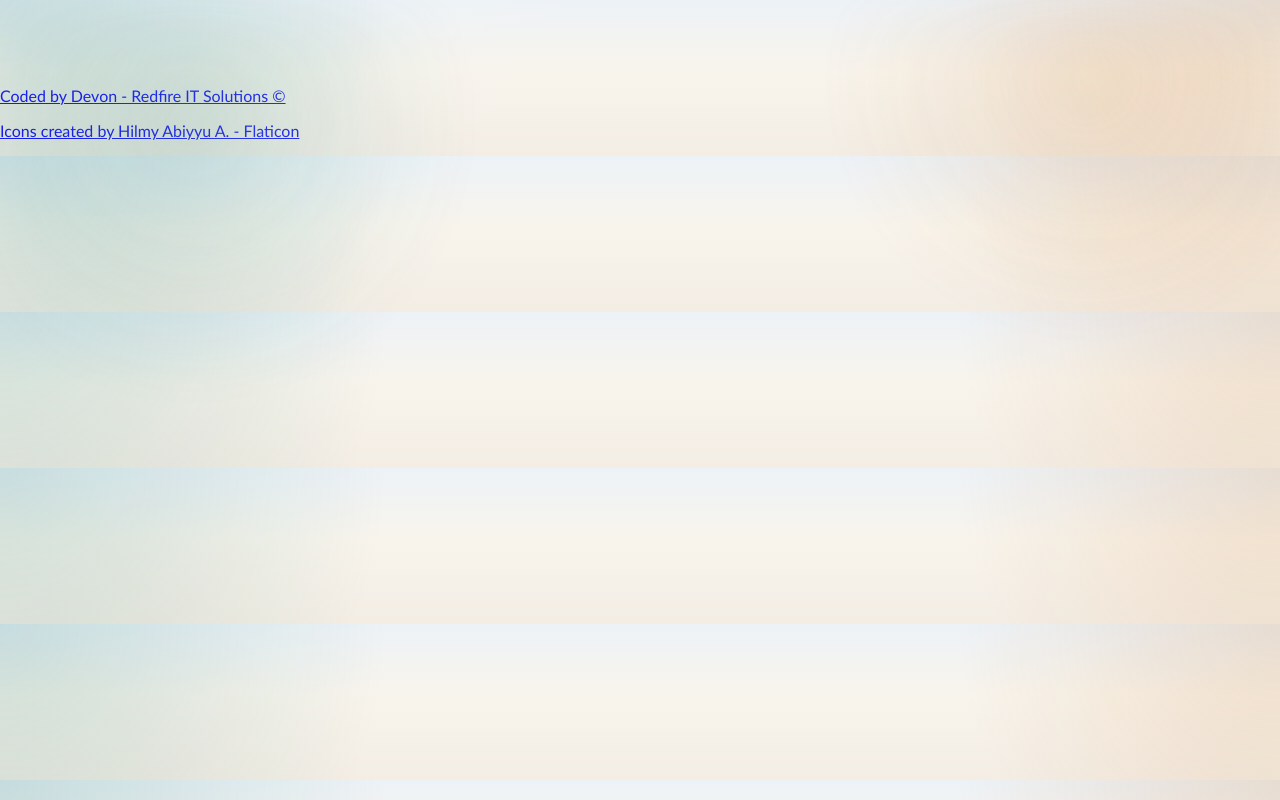
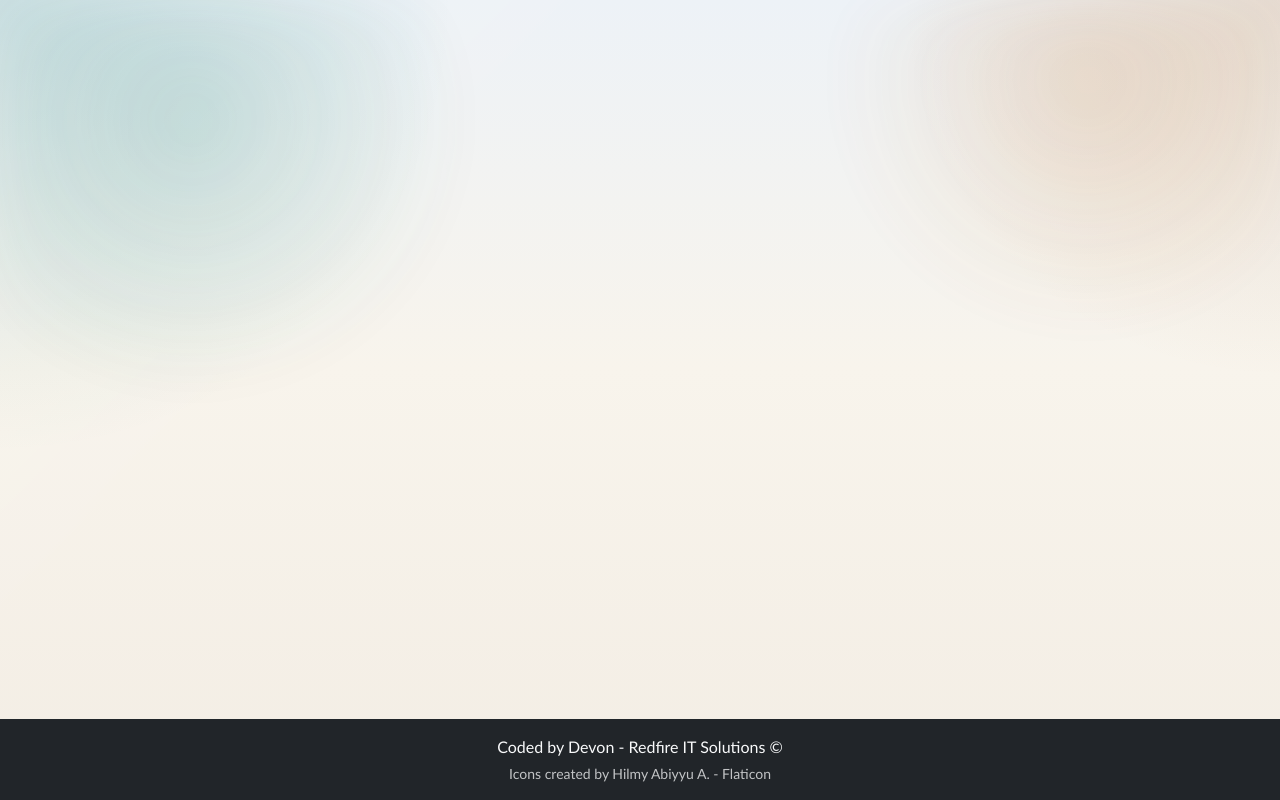
Before and after one commit to Devon-GS/Stock-Recon, a Flask app: template templates/base.html in a window 1280 px wide. Run offline with Flask 3, Linux system fonts and the light colour scheme; the template is opened without the code that fills it, so the values that code supplies are empty.

Commit message:
Fix footer not displying

```diff
--- a/templates/base.html
+++ b/templates/base.html
@@ -4,15 +4,23 @@
     <meta charset="utf-8">
     <meta name="viewport" content="width=device-width, initial-scale=1">
     <title>Inventory Usage Check</title>
+
+    <!-- Add Bootstrap CSS if it isn't already inside your styles.css -->
+    <link href="https://cdn.jsdelivr.net/npm/bootstrap@5.3.2/dist/css/bootstrap.min.css" rel="stylesheet">
+
     <link rel="stylesheet" href="{{ url_for('static', filename='styles.css') }}">
-	<link rel="icon" type="image/x-icon" href="{{ url_for('static', filename='favicon.ico') }}">
+    <link rel="icon" type="image/x-icon" href="{{ url_for('static', filename='favicon.ico') }}">
   </head>
-  <body>
+
+  <!-- Added Flexbox classes to body so mt-auto pushes the footer to the bottom -->
+  <body class="d-flex flex-column min-vh-100">
     <div class="page-bg"></div>
+
     <main class="shell">
       {% block content %}{% endblock %}
     </main>
-       <footer class="bg-dark text-light py-3 mt-auto">
+
+    <footer class="bg-dark text-light py-3 mt-auto">
         <div class="container text-center">
             <p class="mb-1">
                 <a href="https://devon-gs.github.io/" class="text-light text-decoration-none" title="coded by" target="_blank">
@@ -20,12 +28,11 @@
                 </a>
             </p>
             <p class="mb-0 small">
-			    <a href="https://www.flaticon.com/free-icons/stock" class="text-light text-decoration-none opacity-75" title="stock icons" target="_blank">
+                <a href="https://www.flaticon.com/free-icons/stock" class="text-light text-decoration-none opacity-75" title="stock icons" target="_blank">
                     Icons created by Hilmy Abiyyu A. - Flaticon
                 </a>
             </p>
         </div>
     </footer>
-    </div>
   </body>
 </html>
```
